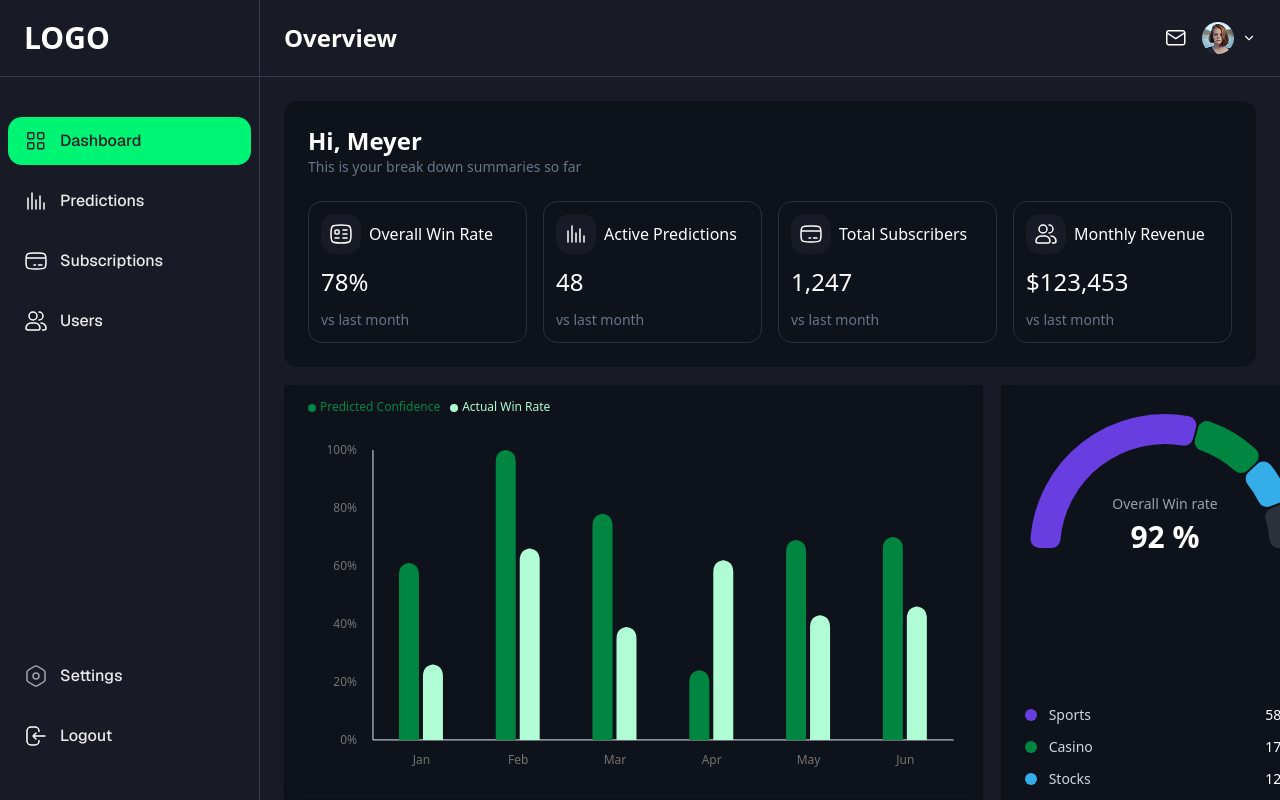
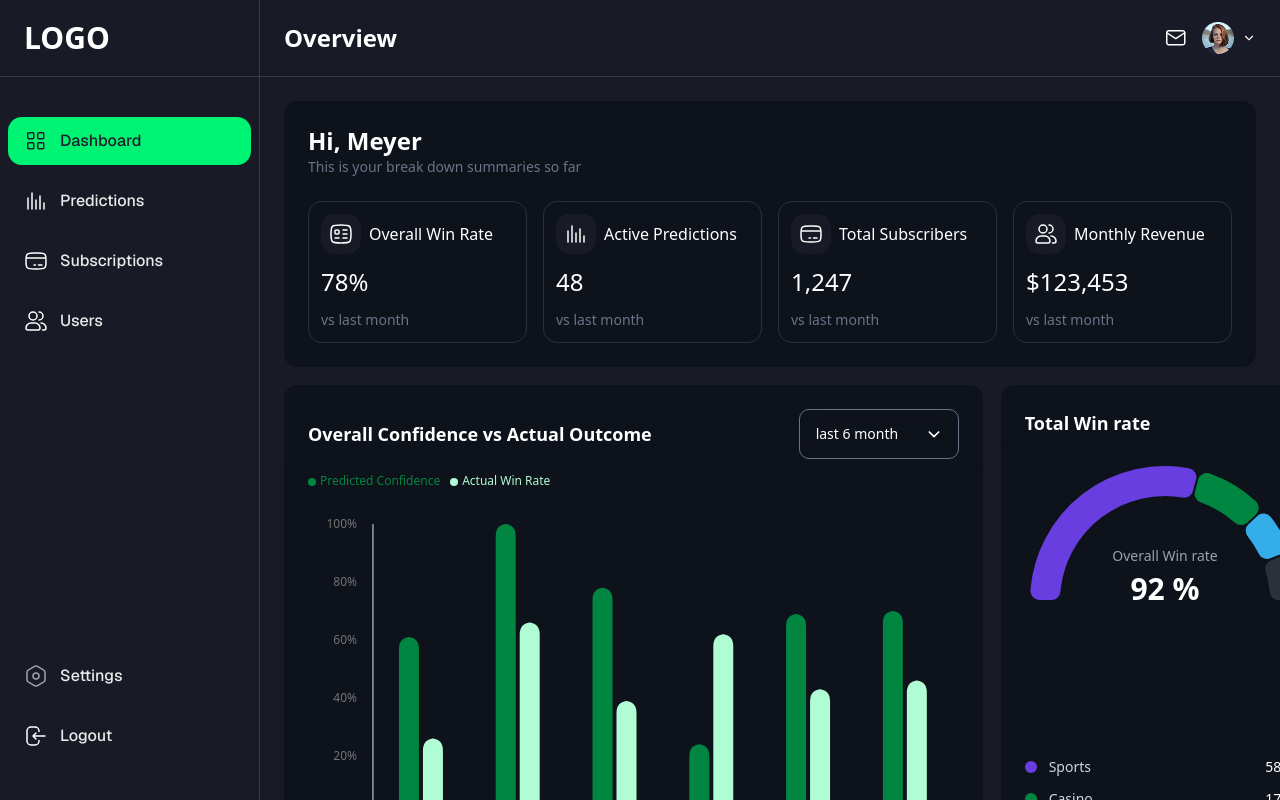
Before and after one commit to amuhaimen/fdahunter1_FO828B94B8AC4, a Next.js app: page /dashboard in a window 1280 px wide. Built offline with nearby package versions, Linux system fonts and the light colour scheme.

Commit message:
chart done

```diff
--- a/_components/dashboardHome/DashboardHome.tsx
+++ b/_components/dashboardHome/DashboardHome.tsx
@@ -12,6 +12,7 @@ import { PredictionColumn } from "../columns/PredictionColumn";
 import predictionData from '../../_components/data/predictionData.json'
 import DynamicPagination from "../reusable/DynamicPagination";
 import { ChartBarMultiple } from "./ChartMultipleBar";
+import CustomDropdown from "../reusable/CustomDropdown";
 
 interface StatCardProps {
   title: string;
@@ -24,6 +25,12 @@ export default function DashboardHome() {
   const [search, setSearch] = useState('');
   const [currentPage, setCurrentPage] = useState(1);
   const [itemsPerPage, setItemsPerPage] = useState(10);
+  const [month,setMonth]=useState('January');
+
+  const monthOptions = [
+    { label: 'last 6 month', value: 'Last 6 month' },
+    { label: 'last 3 month', value: 'Last 3 month' },
+  ]
 
   // Filter data based on search
   const filteredData = useMemo(() => {
@@ -120,10 +127,20 @@ export default function DashboardHome() {
 
       {/* Charts Section */}
       <div className="mt-4.5 flex gap-4.5   ">
-        <div className='bg-[#0E121B] flex-3'>
+        <div className='bg-[#0E121B] flex-3 rounded-xl'>
+          <div className=" px-6 pt-6 flex justify-between items-center ">
+          <h3 className=" text-white text-lg font-semibold">Overall Confidence vs Actual Outcome</h3>
+          <CustomDropdown value={month} onChange={setMonth} options={monthOptions} className=" max-w-[160px] w-full" placeholder="last 6 month"  />
+
+          </div>
           <ChartBarMultiple/>
         </div>
-        <div className='bg-[#0E121B] flex-2'>
+        <div className='bg-[#0E121B] flex-2  rounded-xl'>
+           <div className=" px-6 pt-6 flex justify-between items-center ">
+          <h3 className=" text-white text-lg font-semibold">Total Win rate</h3>
+
+
+          </div>
            <ChartRadialStacked/>
         </div>
       </div>
```
